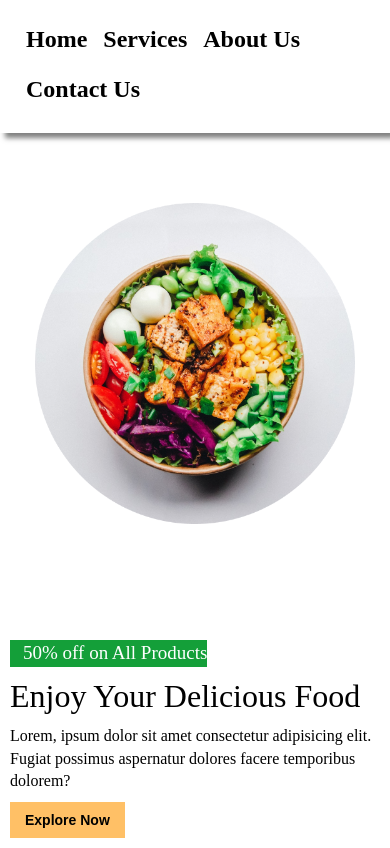
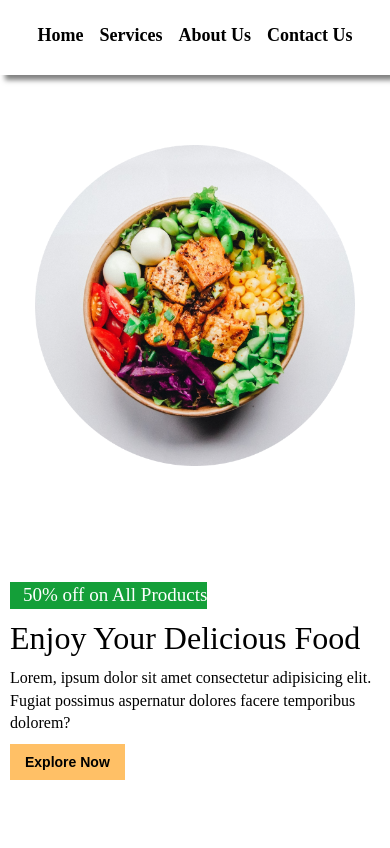
Before and after one commit to Sonali-Tiwari/OCTANET_OCTOBER_TASK1, a plain HTML site: page index.html in a window 390 px wide. Shown: the part 85-933 px from the top of the page. After the commit the page ends 875 px from the top, so only its background shows below. Drawn offline with Linux system fonts and the light colour scheme.

Commit message:
update navigation bar

```diff
--- a/style.css
+++ b/style.css
@@ -120,4 +120,12 @@ nav{
       .hero img{
          width: 20rem;
       }
+      .nav-menu li{
+         font-size: 18px;
+         list-style: none;
+         padding: 5px;
+         margin: 3px;
+         font-weight: 600;
+         cursor: pointer;
+      }
  }
```
